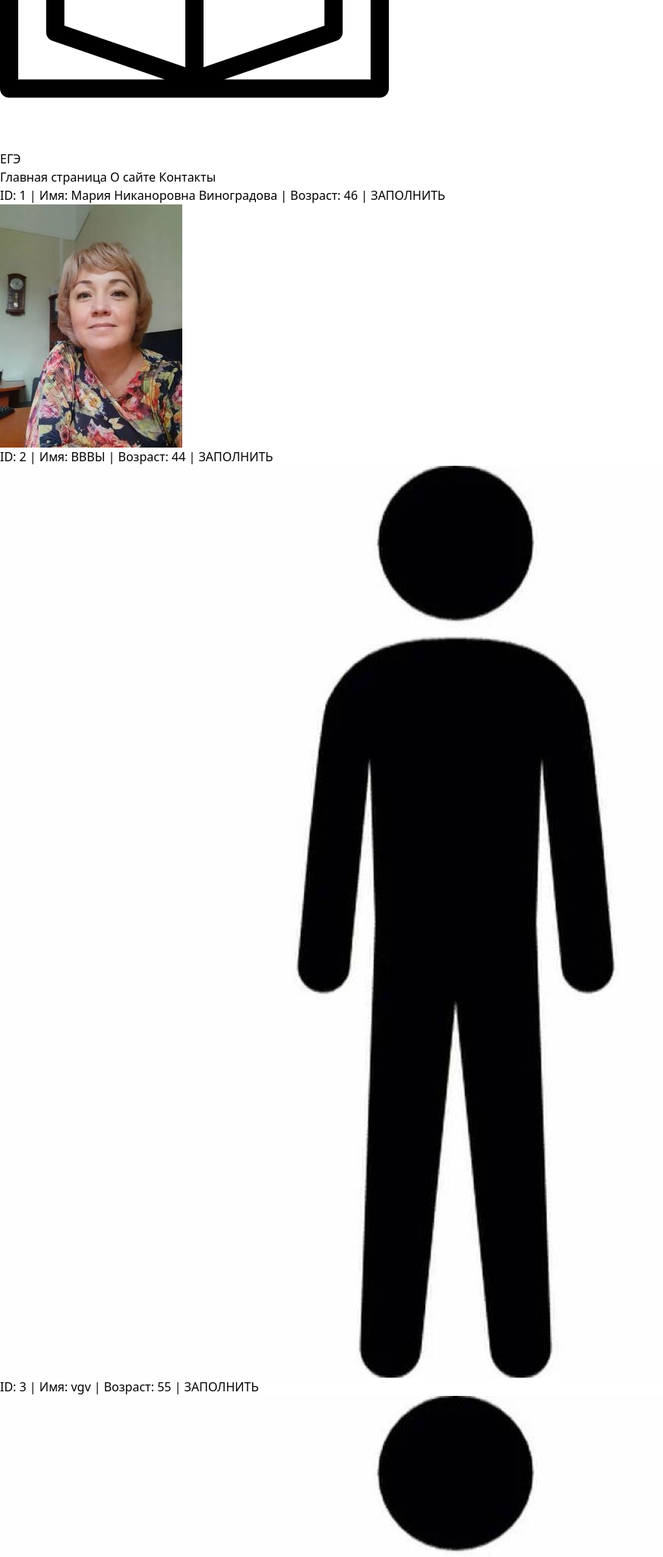
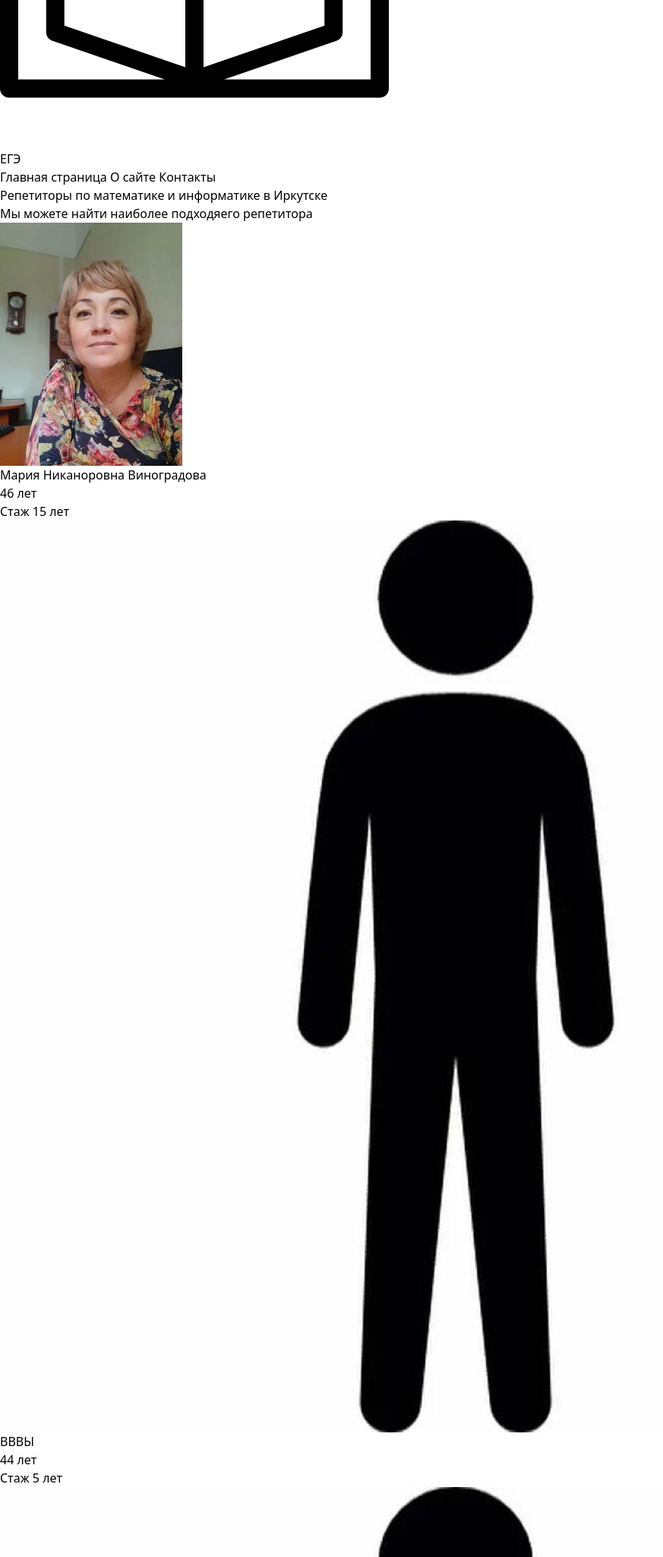
Before and after one commit to GEDGF/school_project, a Django app: page /myapp/ in a window 1280 px wide. Shown: the part 315-2364 px from the top of the page at 76% size, without its empty margins (0-873 px from the left). Run offline with Django 5.2, Linux system fonts and the light colour scheme; data comes from the database, SQL or seed files in the repository; both versions use the stored data as it was after the commit; style sheets or scripts are compiled from the project's sources.

Commit message:
detail styled template

```diff
--- a/mysite/myapp/templates/myapp/index.html
+++ b/mysite/myapp/templates/myapp/index.html
@@ -2,13 +2,28 @@
 {% load static %}
 
 {% block content %}
-        <h4>
-            <!-- <a href="/myapp/hello/{{ item.id }}/"></a> -->
-            {% for item in items %}
-            <a href="{% url 'myapp:detail' item.id %}">
-            ID: {{item.id}} | Имя: {{item.name}} | Возраст: {{item.age}} | {{item.description}} <br>
-                <img src="{{item.photo.url}}" alt="">
-            </a>
-            {% endfor %}
-        </h4>
+
+<main class="mt-10 mx-auto max-w-7xl px-4 sm:mt-12 sm:px-6 md:mt-16 lg:mt-20 lg:px-8 xl:mt-28">
+    <div class="sm:text-center lg:text-left">
+        <h1 class="text-4xl font-extrabold text-gray-900 sm:text-5xl md:text-6xl">
+            <span class="block xl:inline">Репетиторы по математике и информатике</span>
+            <span class="block xl:inline text-green-900">в Иркутске</span>
+        </h1>
+        <p class="mt-3 text-base text-gray-500 sm:mt-5 sm:text-lg sm:max-w-xl sm:mx-auto md:mt-5 md:text-xl lg:mx-0">Мы можете найти наиболее подходяего репетитора</p>
+    </div>
+<div class="p-10 grid grid-cols-1 sm:grid-cols-1 md:grid-cols-3 xl:grid-col-3 lg:grid-col-3 fap-3">
+        {% for item in items %}
+        <a href="{% url 'myapp:detail' item.id %}">
+            <div class="rounded overflow-hidden shadow-lg">
+                <img class="w-[75px] h-[100px] mx-auto my-auto" src="{{item.photo.url}}" alt="">
+                <div class="px-6 py-4 w-[75px] h-[50px]">
+                    <p class="font-bold text-xl mb-2">{{item.name}}</p>
+                    <p class="font-bold text-xl text-green-500 mb-2">{{item.age}} лет</p>
+                    <p class="font-bold text-xl text-green-500 mb-2">Стаж {{item.experience}} лет</p>
+                </div>
+            </div>
+        </a>
+        {% endfor %}
+</div>
+</main>
 {% endblock content %}
--- a/mysite/mysite/settings.py
+++ b/mysite/mysite/settings.py
@@ -26,6 +26,7 @@ INSTALLED_APPS = [
     'django.contrib.sessions',
     'django.contrib.messages',
     'django.contrib.staticfiles',
+    'django.contrib.humanize',
 
     'myapp',
 ]
```
Also changed, not shown: mysite/myapp/templates/myapp/detail.html (+9 -4 lines), mysite/db.sqlite3.
